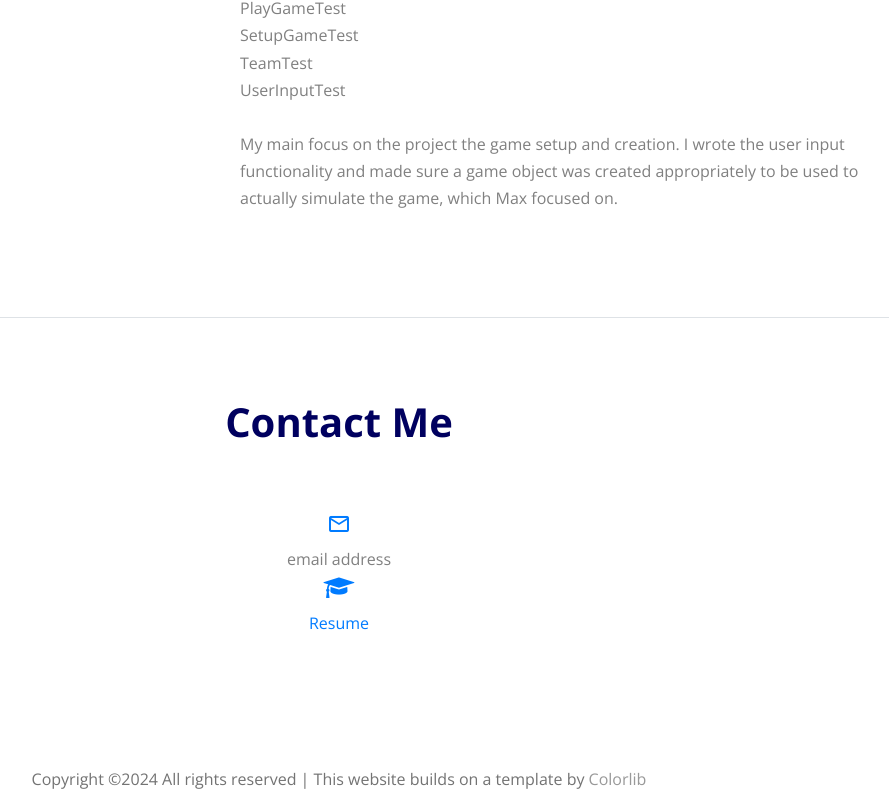
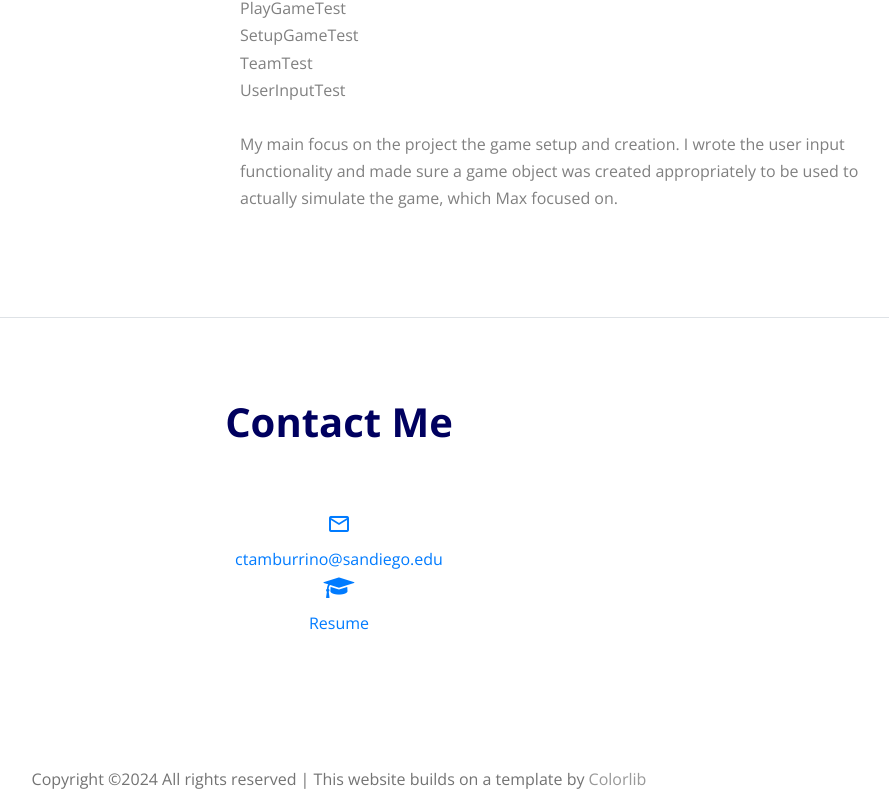
Before and after one commit to ctamburrino/ctamburrino.github.io, a plain HTML site: page index.html in a window 1280 px wide. Shown: the part 1936-2745 px from the top of the page, without its empty margins (301-1190 px from the left). Drawn offline with nearby package versions, Linux system fonts and the light colour scheme; a script that the page names is missing; files whose address does not match are found by name.

Commit message:
Added email to website

```diff
--- a/index.html
+++ b/index.html
@@ -207,7 +207,7 @@
           <div class="col-md-12 text-center">
             <p class="mb-0">
               <span class="icon-mail_outline d-block h4 text-primary"></span>
-              <span>email address</span>
+              <span><a href="mailto:ctamburrino@sandiego.edu" class="test-primary">ctamburrino@sandiego.edu</a></span>
             </p>
           </div>
 
```
